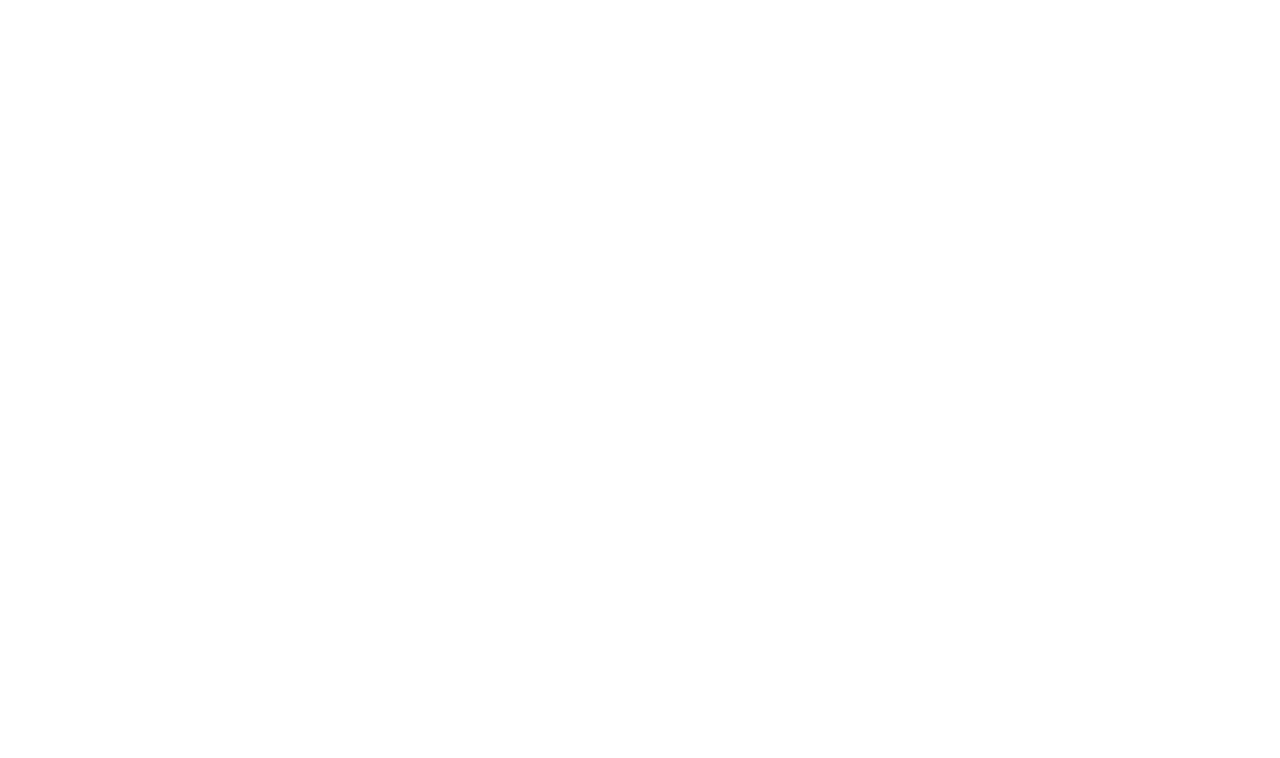
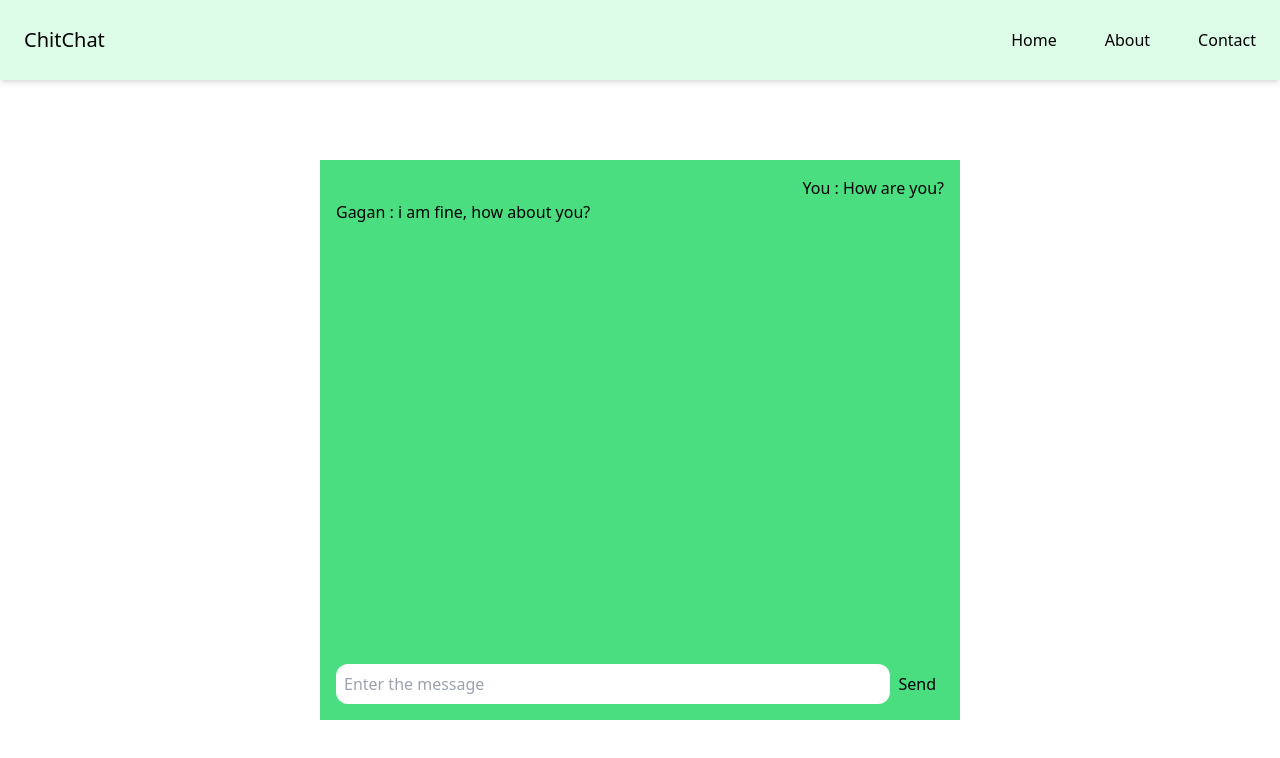
Before and after one commit to mohiyaddeen7/ChitChat, a plain HTML site: page index.html in a window 1280 px wide. Drawn offline with nearby package versions, Linux system fonts and the light colour scheme.

Commit message:
created the front-end basic structure

```diff
--- a/index.html
+++ b/index.html
@@ -1,14 +1,54 @@
 <!DOCTYPE html>
 <html lang="en">
-<head>
-    <meta charset="UTF-8">
-    <meta name="viewport" content="width=device-width, initial-scale=1.0">
+  <head>
+    <meta charset="UTF-8" />
+    <meta name="viewport" content="width=device-width, initial-scale=1.0" />
     <title>ChitChat - Realtime Node Scoket.io Chat app</title>
     <script src="https://cdn.tailwindcss.com"></script>
     <script src="js/client.js"></script>
-    <link rel="stylesheet" href="style.css">
-</head>
-<body>
+    <link rel="stylesheet" href="style.css" />
+  </head>
+  <body>
+    <header>
+      <nav
+        class="flex justify-between items-center h-[10vh] bg-green-100 shadow-md box-border"
+      >
+        <div class="m-4 p-2 text-xl">ChitChat</div>
+        <ul class="flex items-center justify-center">
+          <li class="m-4 p-2"><a href="#">Home</a></li>
+          <li class="m-4 p-2"><a href="#">About</a></li>
+          <li class="m-4 p-2"><a href="#">Contact</a></li>
+        </ul>
+      </nav>
+    </header>
 
-</body>
+    <div
+      class="messageContainer box-border h-[90vh] flex flex-col items-center justify-center"
+    >
+      <div
+        class="chatSection flex flex-col w-1/2 mx-auto p-4 h-[70vh] bg-green-400 box-border justify-between"
+      >
+
+        <div class="messageSection flex flex-col h-[55vh] box-border overflow-y-scroll ">
+          <div class="rightMesage">You : How are you?</div>
+          <div class="leftMessage">Gagan : i am fine, how about you?</div>
+
+        </div>
+
+
+        <div class="sendBox ">
+          <form action="#" id="sendBox" class="w-[100%] flex h-[5vh] box-border items-center justify-center">
+            <input
+              type="text"
+              name="messageInp"
+              id="messageInp"
+              placeholder="Enter the message"
+              class="grow rounded-xl p-2"
+            />
+            <button class="btn p-2" type="submit" >Send</button>
+          </form>
+        </div>
+      </div>
+    </div>
+  </body>
 </html>
--- a/style.css
+++ b/style.css
@@ -0,0 +1,13 @@
+*{
+    margin: 0;
+    padding: 0;
+
+}
+
+.rightMesage{
+    align-self: flex-end;
+}
+
+.leftMessage{
+    align-self:auto;
+}
```
